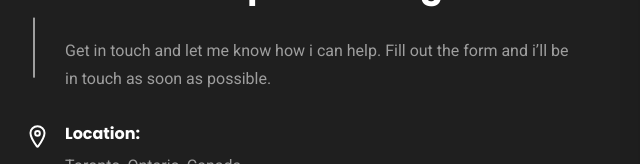
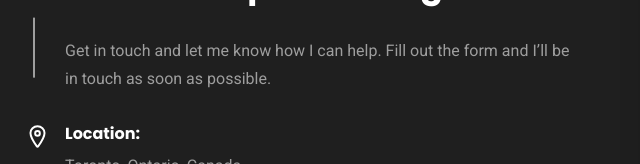
Before and after one commit to Haroldov/haroldov.github.io, a plain HTML site: page index.html in a window 1280 px wide. Shown: the part 3768-3932 px from the top of the page, 50-690 px from the left. Drawn offline with nearby package versions, Linux system fonts and the light colour scheme; a web font is replaced by a local one.

Commit message:
fix i to uppercase

```diff
--- a/index.html
+++ b/index.html
@@ -700,7 +700,7 @@
           <h2 class="h3 section-title">Have You Any Project? Please Drop a Message</h2>
 
           <p class="section-text">
-            Get in touch and let me know how i can help. Fill out the form and i’ll be in touch as soon as possible.
+            Get in touch and let me know how I can help. Fill out the form and I’ll be in touch as soon as possible.
           </p>
 
           <ul class="contact-list">
```
